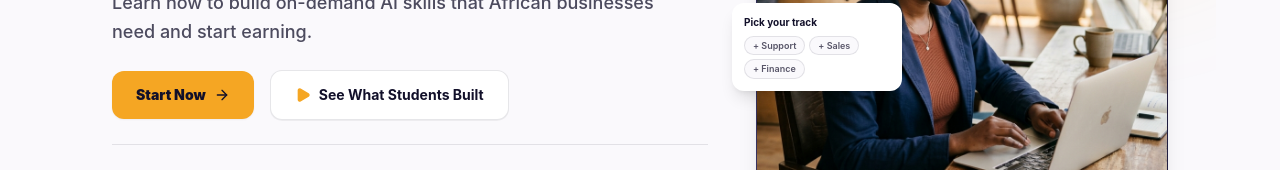
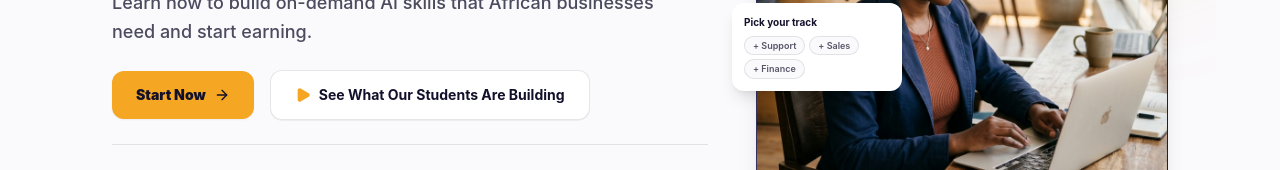
Before and after one commit to manuelmoureh/africademy-learning-platform, a React (Vite) app: page / in a window 1280 px wide. Shown: the part 390-560 px from the top of the page. Built offline with nearby package versions, Linux system fonts and the light colour scheme; a web font is replaced by a local one.

Commit message:
Rename student-work CTA and page heading to present tense

```diff
--- a/src/components/CaseStudiesPage.tsx
+++ b/src/components/CaseStudiesPage.tsx
@@ -63,7 +63,7 @@ export const CaseStudiesPage: React.FC<CaseStudiesPageProps> = ({ onBack }) => {
       <div className="max-w-6xl mx-auto px-6 py-16 space-y-10">
         <div className="max-w-2xl space-y-3">
           <h1 className="text-3xl md:text-4xl font-black tracking-tight text-[#12102A]">
-            What Our Students Have Built
+            What Our Students Are Building
           </h1>
           <p className="text-sm text-[#12102A]/70 font-medium leading-relaxed">
             Every build here shows a workflow a student shipped for a real business. These five are illustrative placeholders showing how a finished, verified build gets presented, real case studies replace them as students complete verified work.
--- a/src/components/LandingPage.tsx
+++ b/src/components/LandingPage.tsx
@@ -125,7 +125,7 @@ export const LandingPage: React.FC<LandingPageProps> = ({
                   className="px-6 py-3.5 bg-white hover:bg-[#FAF9FC] border border-[#12102A]/10 text-[#12102A] font-bold text-sm rounded-xl flex items-center justify-center gap-2 cursor-pointer transition-all active:scale-[0.97] shadow-2xs"
                 >
                   <Play className="w-4 h-4 text-[#F5A623] fill-current" />
-                  See What Students Built
+                  See What Our Students Are Building
                 </button>
               </div>
             </div>
```
